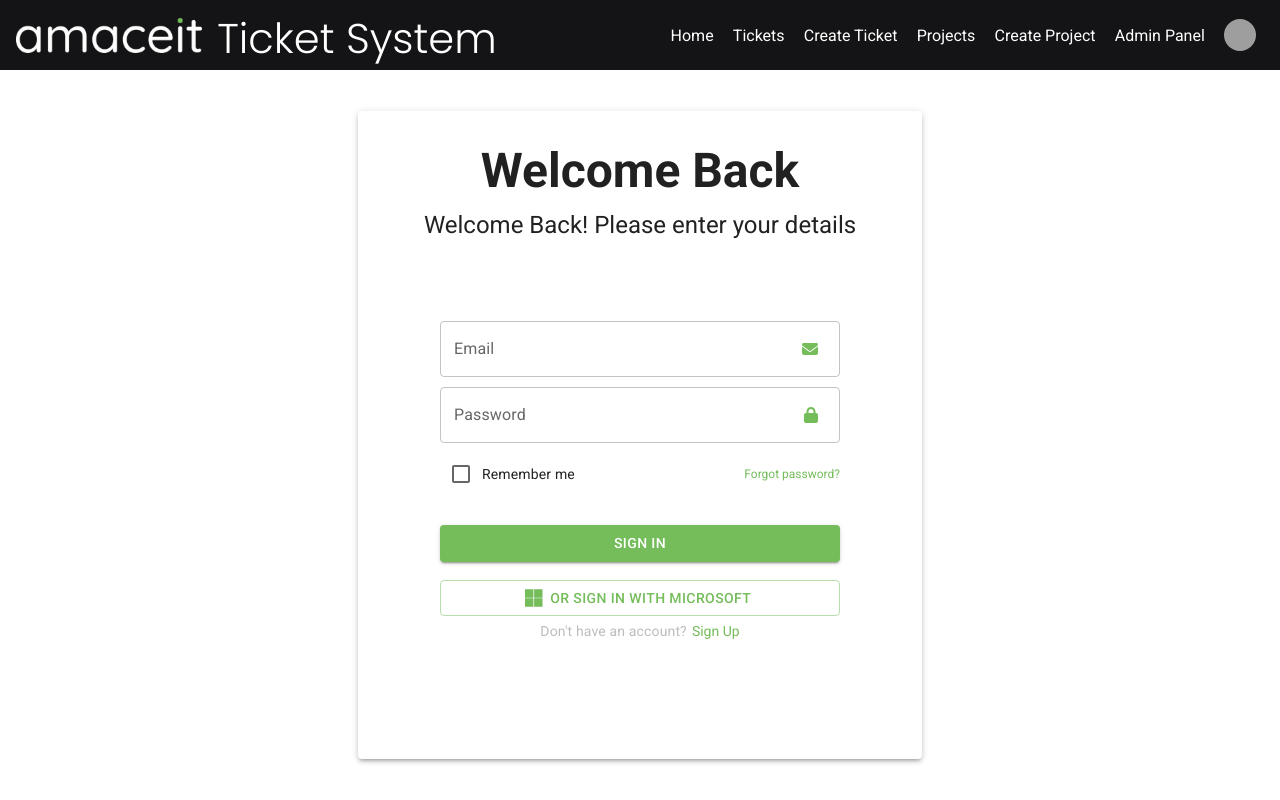
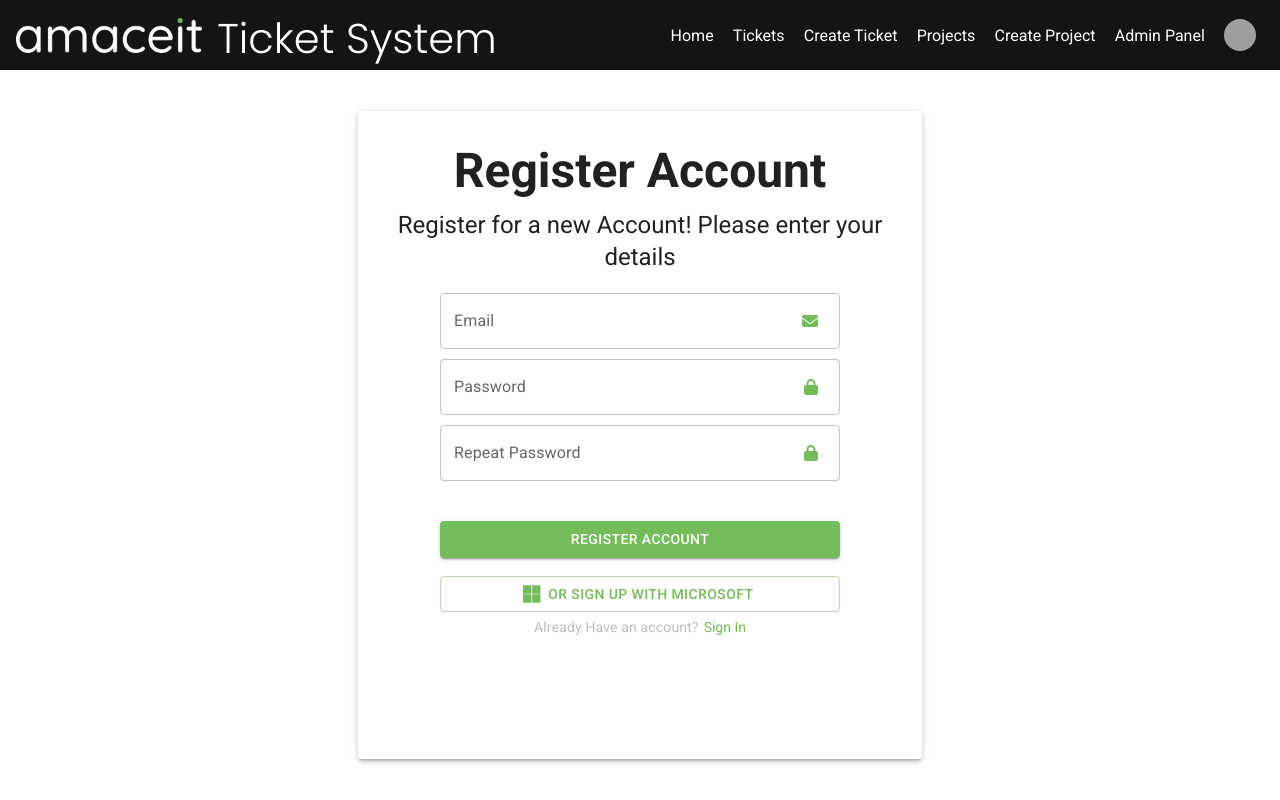
Before and after one commit to CasperKristiansson/Thesis----Cloud-Computing-Pricing-and-Deployment-Efforts, a React (Create React App) app: page /register in a window 1280 px wide. Before the commit this address led to /login. Built offline with nearby package versions, Linux system fonts and the light colour scheme; grey boxes are pictures that could not be loaded; what @azure/msal-react would draw is missing.

Commit message:
register component

```diff
--- a/src/App.tsx
+++ b/src/App.tsx
@@ -45,7 +45,7 @@ export const App = (): JSX.Element => {
 
   // If requesting any other page than '/' or '/login' and the token is empty, redirect to login.
   React.useEffect(() => {
-    if(token === '' && window.location.pathname !== '/login' && window.location.pathname !== '/'){
+    if(token === '' && window.location.pathname !== '/login' && window.location.pathname !== '/' && window.location.pathname !== '/register'){
       navigate('/login');
     }
   }, [navigate, token]);
--- a/src/ComponentRouting.tsx
+++ b/src/ComponentRouting.tsx
@@ -6,6 +6,7 @@ import { Projects } from './Pages/Projects/Projects';
 import { CreateTicket } from './Pages/CreateTicket/CreateTicket';
 import { CreateProject } from './Pages/CreateProject/CreateProject';
 import { Login } from './Pages/Login/Login';
+import { Register } from './Pages/Register/Register';
 
 export const ComponentRouting: React.FC<{dispatch: any}> = ({ dispatch }) => {
 	return (
@@ -17,6 +18,7 @@ export const ComponentRouting: React.FC<{dispatch: any}> = ({ dispatch }) => {
 				<Route path="/create-ticket" element={<CreateTicket dispatch={dispatch} />} />
 				<Route path="/create-project" element={<CreateProject dispatch={dispatch} />} />
 				<Route path="/login" element={<Login dispatch={dispatch} />} />
+				<Route path="/register" element={<Register dispatch={dispatch} />} />
 			</Routes>
 		</div>
 	);
--- /dev/null
+++ b/src/Pages/Register/Register.tsx
@@ -0,0 +1,228 @@
+import { useEffect, useState } from "react";
+import { createUseStyles } from "react-jss";
+import { Paper, Typography, TextField, Checkbox, Button, Link } from '@mui/material';
+import { FontAwesomeIcon } from "@fortawesome/react-fontawesome";
+import { faMicrosoft } from "@fortawesome/free-brands-svg-icons";
+import { faEnvelope, faLock } from "@fortawesome/free-solid-svg-icons";
+import { useNavigate } from "react-router-dom";
+import { useSelector } from "react-redux";
+import { getToken } from "../../Redux/Selectors";
+import { InputAdornment } from "@mui/material";
+import { Theme } from "../../Styling/Theme";
+import { LOGIN } from "../../Redux/Actions";
+
+const useStyles = createUseStyles((theme: Theme) => {
+	return {
+		loginWrapper: {
+			width: '500px',
+			maxHeight: '800px',
+			height: '80%',
+			margin: '0 auto',
+			padding: '2rem',
+			display: 'flex',
+			flexDirection: 'column',
+			alignItems: 'center',
+		},
+		wrapper: {
+			height: "100%",
+			display: "flex",
+			alignItems: "center",
+			justifyContent: "center",
+		},
+		formWrapper: {
+			width: "80%",
+			marginTop: 20,
+		},
+		title: {
+			fontWeight: 600,
+			marginBottom: 10,
+		},
+		inputWrapper: {
+			display: "flex",
+			flexDirection: "column",
+			width: "100%",
+			marginBottom: 10,
+		},
+		icon: {
+			color: theme.backgroundPrimary,
+		},
+		input: {
+			width: "100%",
+		},
+		rememberWrapper: {
+			display: "flex",
+			alignItems: "center",
+			marginBottom: 30,
+		},
+		forgotLink: {
+			marginLeft: "auto",
+			fontSize: 12,
+			color: theme.backgroundPrimary,
+			textDecoration: "none",
+			"&:hover": {
+					textDecoration: "underline",
+			},
+		},
+		signInButton: {
+			color: theme.textWhite,
+			width: "100%",
+			marginBottom: 10,
+			marginTop: 30,
+			"&:hover": {
+				backgroundColor: "#F2994A",
+			},
+		},
+		signUpWrapper: {
+			display: "flex",
+			alignItems: "center",
+			justifyContent: "center",
+			marginTop: 5,
+		},
+		signUpText: {
+			fontSize: 14,
+			color: "#BDBDBD",
+			marginRight: 5,
+		},
+		signUpLink: {
+			fontSize: 14,
+			color: theme.backgroundPrimary,
+			textDecoration: "none",
+			"&:hover": {
+					textDecoration: "underline",
+			},
+		},
+	};
+});
+
+export const Register: React.FC<{ dispatch: any }> = ({ dispatch }) => {
+	const classes = useStyles();
+  const [email, setEmail] = useState("");
+  const [password, setPassword] = useState("");
+  const [rememberMe, setRememberMe] = useState(false);
+
+	const navigate = useNavigate();
+	const token = useSelector(getToken);
+
+	useEffect(() => {
+		if (token !== "") {
+			navigate("/");
+		}
+	});
+
+	const handleEmailChange = (event: React.ChangeEvent<HTMLInputElement>) => {
+		setEmail(event.target.value);
+	};
+
+	const handlePasswordChange = (event: React.ChangeEvent<HTMLInputElement>) => {
+		setPassword(event.target.value);
+	};
+
+	const handleRememberChange = (event: React.ChangeEvent<HTMLInputElement>) => {
+		setRememberMe(event.target.checked);
+	};
+
+	const handleSubmit = (event: React.FormEvent<HTMLFormElement>) => {
+		event.preventDefault();
+	};
+
+	return (
+		<div className={classes.wrapper}>
+			<Paper elevation={3} className={classes.loginWrapper}>
+				<Typography variant="h3" className={classes.title}>
+					Register Account
+				</Typography>
+				<Typography variant="h5" align="center">
+					Register for a new Account! Please enter your details
+				</Typography>
+				<form onSubmit={handleSubmit} className={classes.formWrapper}>
+					<div className={classes.inputWrapper}>
+						<TextField
+							label="Email"
+							variant="outlined"
+							className={classes.input}
+							value={email}
+							onChange={handleEmailChange}
+							InputProps={{
+								endAdornment: (
+									<InputAdornment position="start">
+										<FontAwesomeIcon
+											icon={faEnvelope}
+											className={classes.icon}
+										/>
+									</InputAdornment>
+								),
+							}}
+						/>
+					</div>
+					<div className={classes.inputWrapper}>
+						<TextField
+							label="Password"
+							variant="outlined"
+							type="password"
+							className={classes.input}
+							value={password}
+							onChange={handlePasswordChange}
+							InputProps={{
+								endAdornment: (
+									<InputAdornment position="start">
+										<FontAwesomeIcon
+											icon={faLock}
+											className={classes.icon}
+										/>
+									</InputAdornment>
+								),
+							}}
+						/>
+					</div>
+					{/* Repeat password */}
+					<div className={classes.inputWrapper}>
+						<TextField
+							label="Repeat Password"
+							variant="outlined"
+							type="password"
+							className={classes.input}
+							value={password}
+							onChange={handlePasswordChange}
+							InputProps={{
+								endAdornment: (
+									<InputAdornment position="start">
+										<FontAwesomeIcon
+											icon={faLock}
+											className={classes.icon}
+										/>
+									</InputAdornment>
+								),
+							}}
+						/>
+					</div>
+					<Button
+						type="submit"
+						variant="contained"
+						className={classes.signInButton}
+					>
+						Register Account
+					</Button>
+					<Button
+						startIcon={<FontAwesomeIcon icon={faMicrosoft} />}
+						variant="outlined"
+						fullWidth
+						sx={{ mt: 1 }}
+						onClick={() => {
+							dispatch({ type: LOGIN });
+						}}
+					>
+						Or Sign up with Microsoft
+					</Button>
+					<div className={classes.signUpWrapper}>
+						<Typography variant="body2" className={classes.signUpText}>
+								Already Have an account?
+						</Typography>
+						<Link href="/login" className={classes.signUpLink}>
+							Sign In
+						</Link>
+					</div>
+				</form>
+			</Paper>
+		</div>
+	);
+};
```
